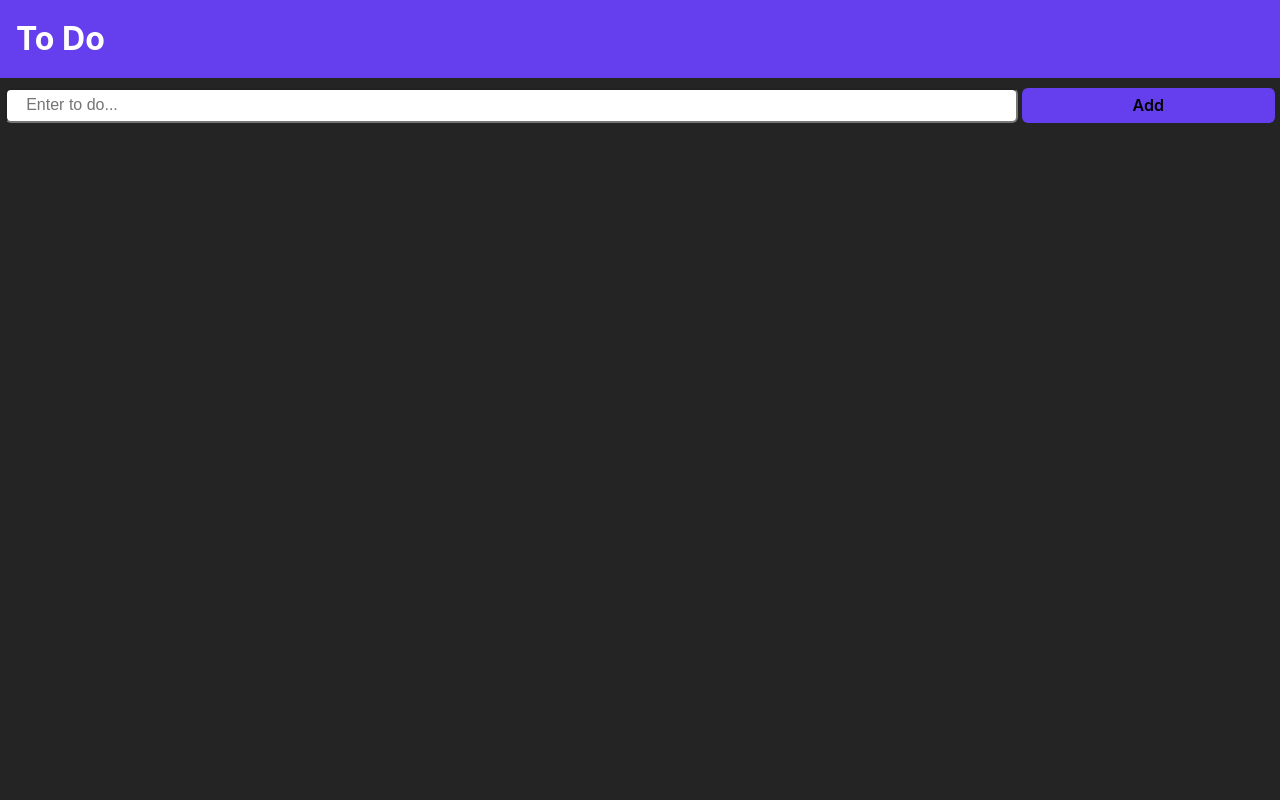
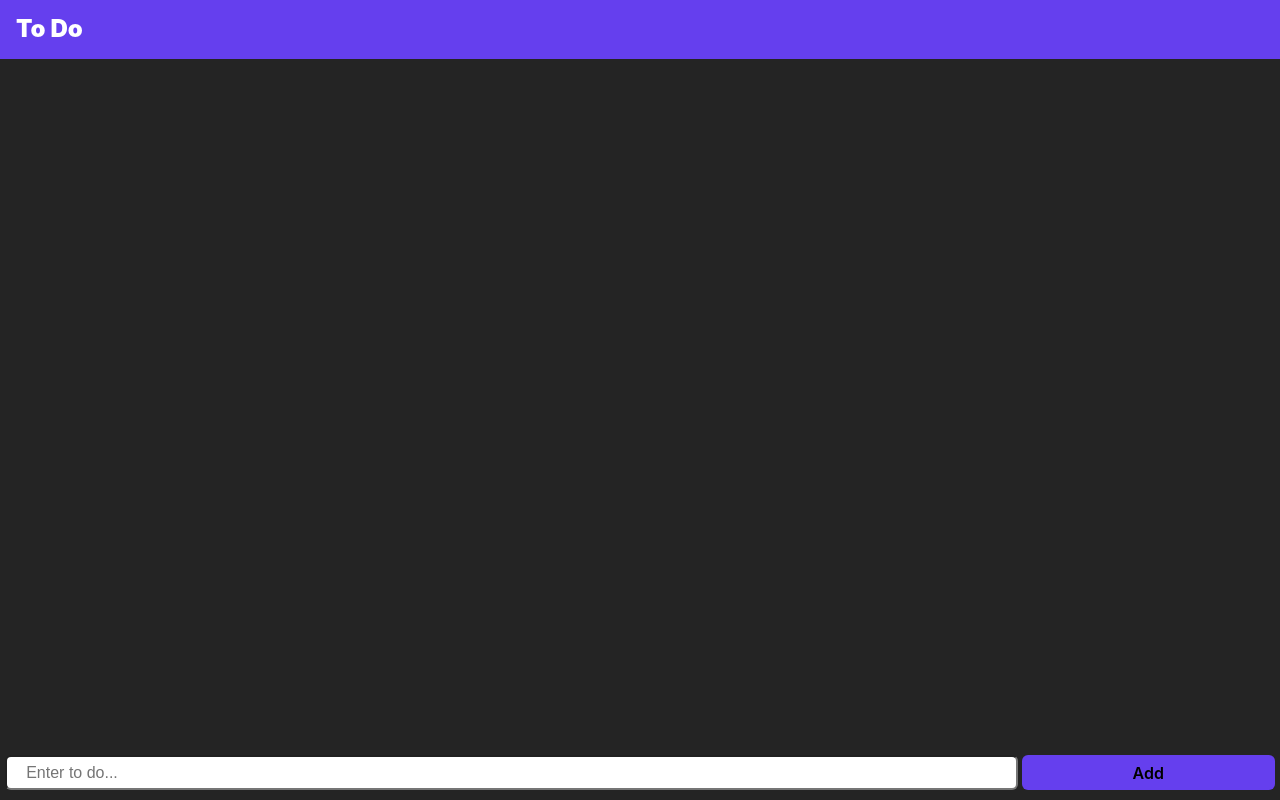
Before and after one commit to millifrill/ToDo, a React (Vite) app: page / in a window 1280 px wide. Built offline with nearby package versions, Linux system fonts and the light colour scheme.

Commit message:
added styling to header and NewTodoForm to giv them sticky and fixed position

```diff
--- a/src/App.css
+++ b/src/App.css
@@ -2,6 +2,5 @@
 	width: 100%;
 	max-width: 1280px;
 	margin: 0 auto;
-	/* padding: 2rem; */
 	text-align: center;
 }
--- a/src/assets/styles/header.css
+++ b/src/assets/styles/header.css
@@ -1,10 +1,13 @@
 .h1 {
-	font-size: 2rem;
+	font-size: 1.5rem;
+	font-weight: 900;
 	color: #fff;
 }
 
 .header-container {
 	display: flex;
+	position: sticky;
+	top: 0;
 	width: 100%;
 	padding: 0 1rem;
 	background-color: #653fee;
--- a/src/assets/styles/newTodoForm.css
+++ b/src/assets/styles/newTodoForm.css
@@ -1,8 +1,11 @@
 .container {
 	display: flex;
 	width: 100%;
+	position: fixed;
+	bottom: 0;
 	justify-content: space-between;
 	margin: 10px 0;
+	overflow: 'scroll';
 }
 
 input {
```
